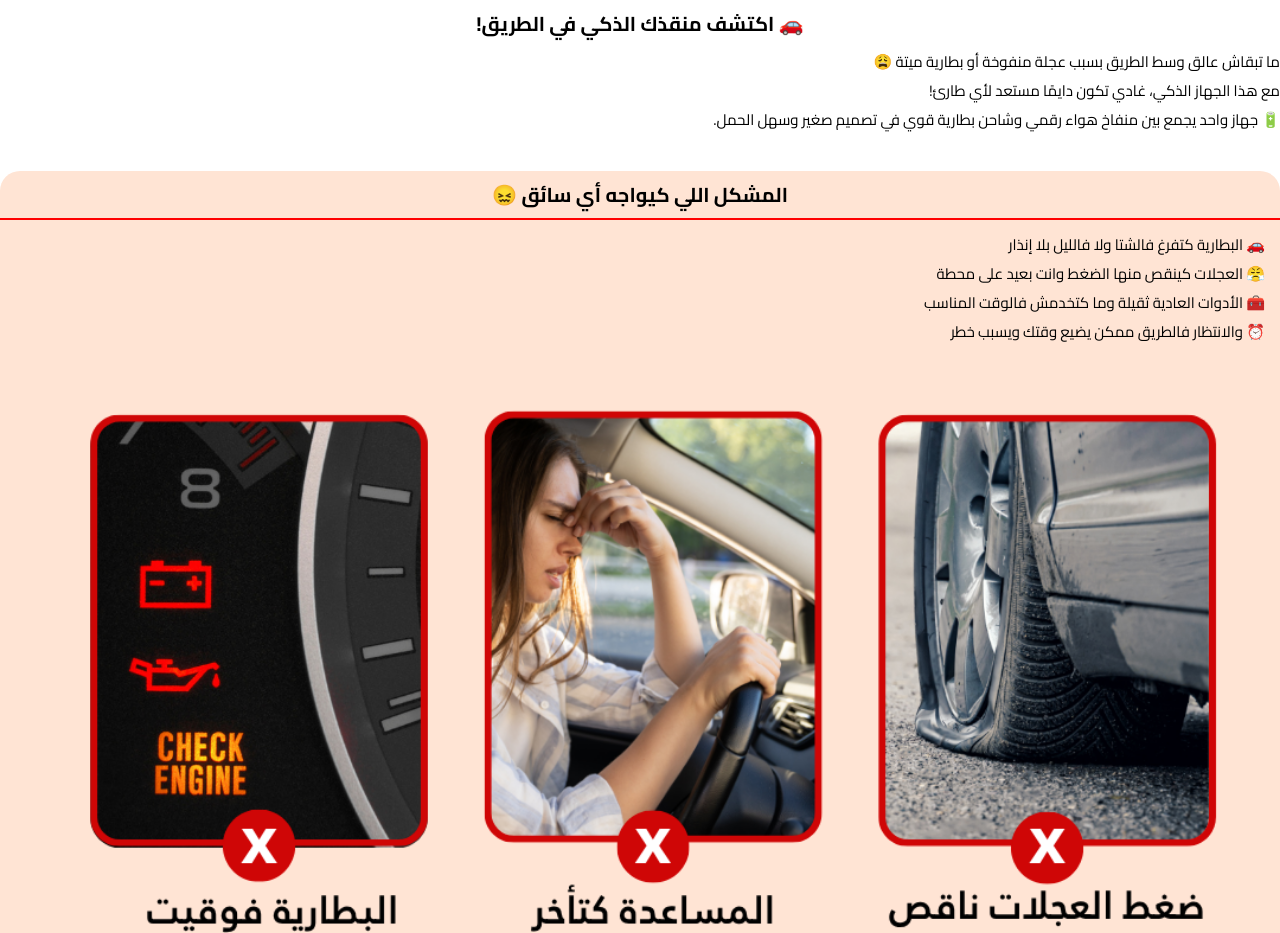
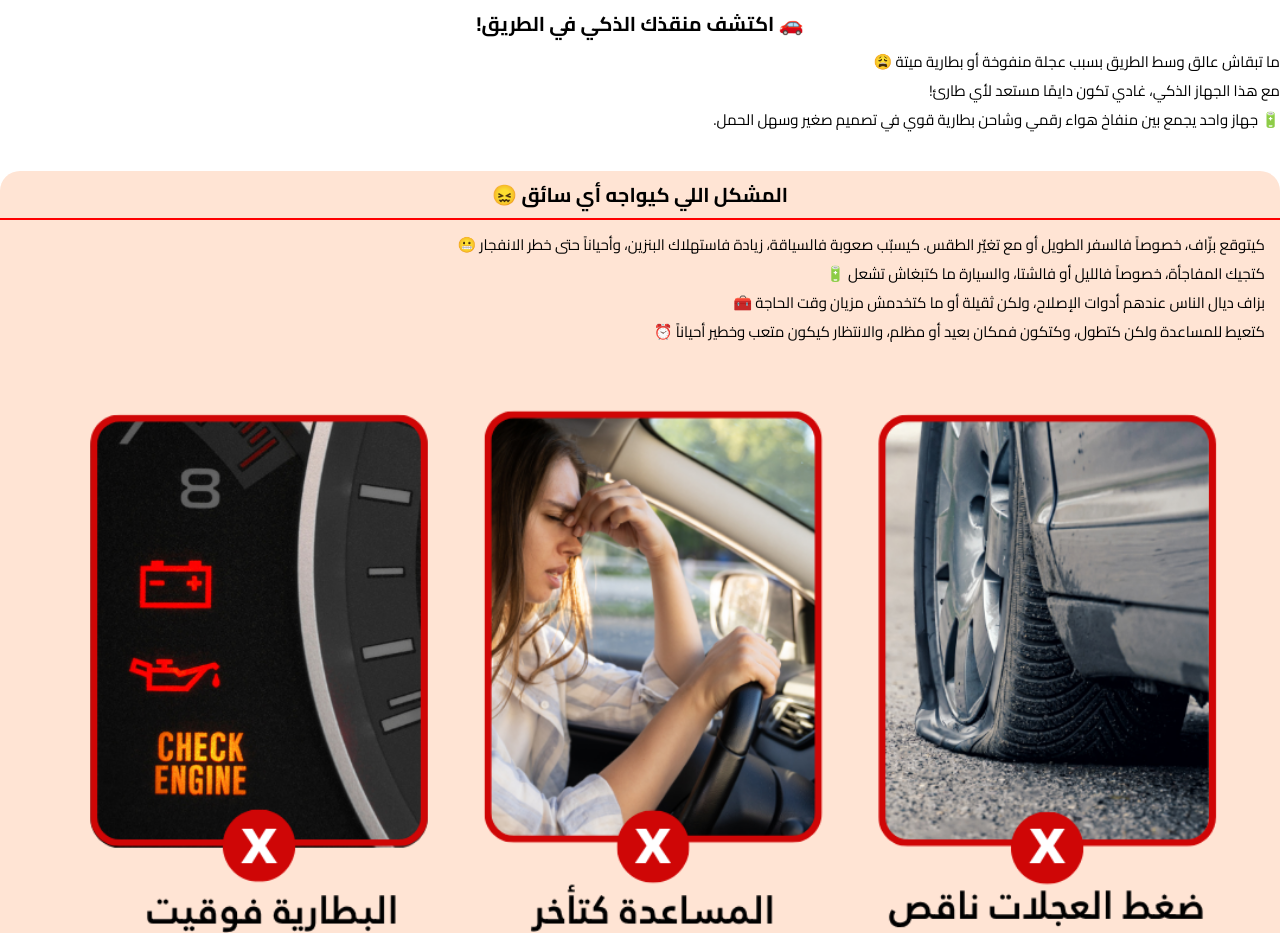
Before and after one commit to Elkous/daght_alhoa, a plain HTML site: page index.html in a window 1280 px wide. Shown: the top 933 px of the page. Drawn offline with Linux system fonts and the light colour scheme; a web font is replaced by a local one.

Commit message:
Update index.html

```diff
--- a/index.html
+++ b/index.html
@@ -32,13 +32,15 @@
     <p class="p1">
 
 
-🚗 البطارية كتفرغ فالشتا ولا فالليل بلا إنذار
+
+كيتوقع بزّاف، خصوصاً فالسفر الطويل أو مع تغيّر الطقس.
+كيسبّب صعوبة فالسياقة، زيادة فاستهلاك البنزين، وأحياناً حتى خطر الانفجار 😬
 <br />
-😤 العجلات كينقص منها الضغط وانت بعيد على محطة
+كتجيك المفاجأة، خصوصاً فالليل أو فالشتا، والسيارة ما كتبغاش تشعل 🔋
 <br />
-🧰 الأدوات العادية ثقيلة وما كتخدمش فالوقت المناسب
+ بزاف ديال الناس عندهم أدوات الإصلاح، ولكن ثقيلة أو ما كتخدمش مزيان وقت الحاجة 🧰
 <br />
-⏰ والانتظار فالطريق ممكن يضيع وقتك ويسبب خطر
+كتعيط للمساعدة ولكن كتطول، وكتكون فمكان بعيد أو مظلم، والانتظار كيكون متعب وخطير أحياناً ⏰
 
     </p>
     <img class="img1" width="100%" src="الترميم الغالي (22).png
```
